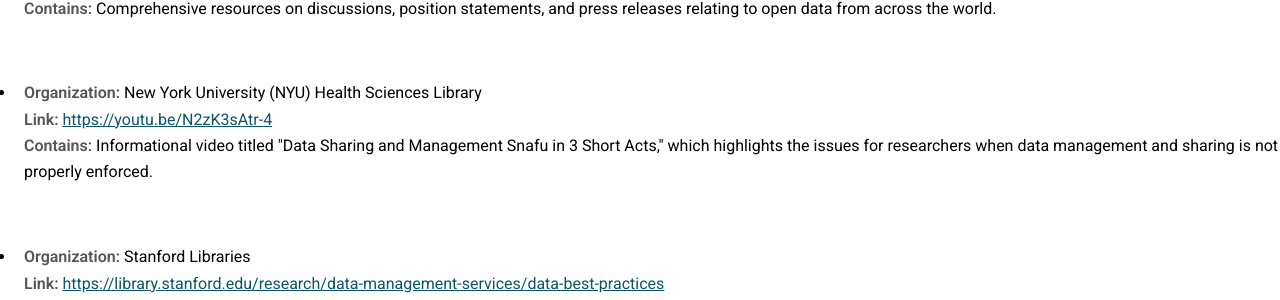
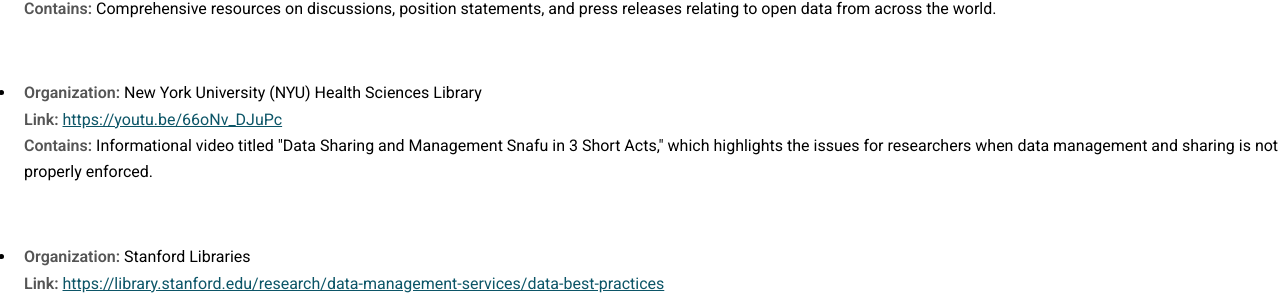
Before and after one commit to bfe-inf/toolkit, a Jekyll site: the page bp&s-by-org.html, which Jekyll copies as it is, in a window 1280 px wide and 900 px high, scrolled down 1664 px. Shown: the part 150-450 px from the top of the window. Built offline with Jekyll 4.4.1, drawn with Linux system fonts in a browser that asks for light colours; some of the changed lines change nothing that is shown.

Commit message:
Update bp&s-by-org.html

```diff
--- a/bp&s-by-org.html
+++ b/bp&s-by-org.html
@@ -91,7 +91,7 @@
       					</ul>
 					<ul>
 	     					<li> <strong>Organization:</strong> New York University (NYU) Health Sciences Library  <br/>
-             	   				<strong>Link:</strong> <a href="https://youtu.be/N2zK3sAtr-4" target="_blank">https://youtu.be/N2zK3sAtr-4</a><br/>
+             	   				<strong>Link:</strong> <a href="https://youtu.be/66oNv_DJuPc" target="_blank">https://youtu.be/66oNv_DJuPc</a><br/>
 		   				<strong>Contains:</strong> Informational video titled "Data Sharing and Management Snafu in 3 Short Acts," which highlights the issues for researchers when data management and sharing is not properly enforced. </li><br/>
       					</ul>
 
```
